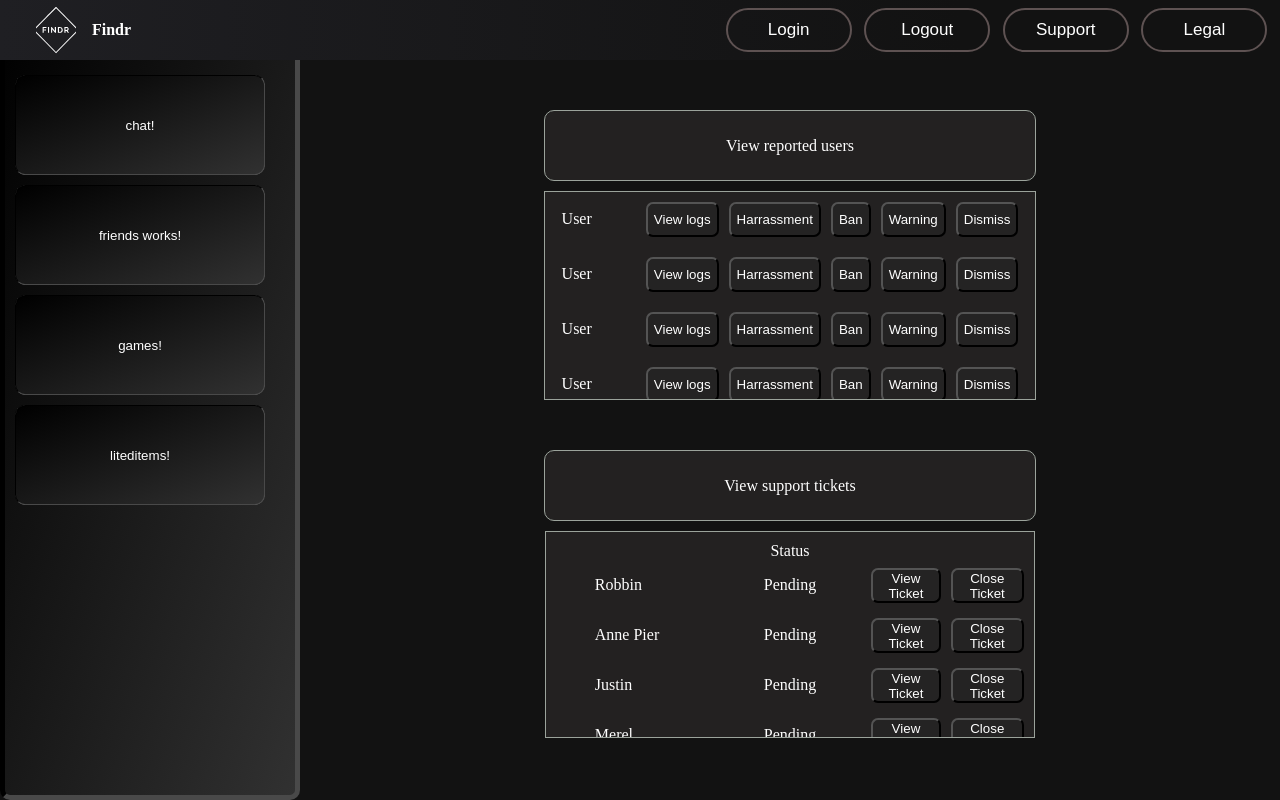
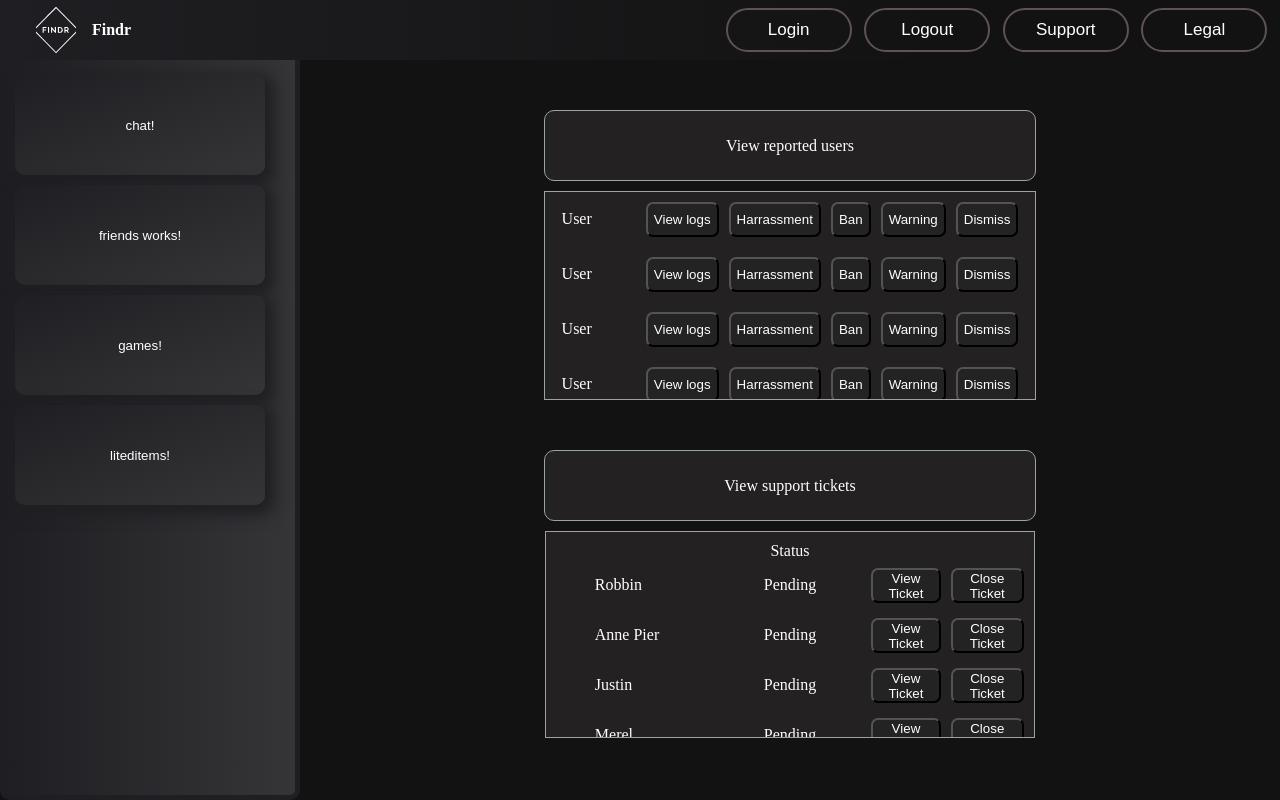
Before and after one commit to JustinMolema/Project2.4, an Angular app in the folder Findr/: page / in a window 1280 px wide. Built offline with nearby package versions, Linux system fonts and the light colour scheme.

Commit message:
Sidebar changes
Co-authored-by: AnnePierMerkus <AnnePierMerkus@users.noreply.github.com>
Co-authored-by: JustinMolema <JustinMolema@users.noreply.github.com>
Co-authored-by: Merel <mwfoekens@users.noreply.github.com>

```diff
--- a/Findr/src/app/navbar/chats/chats.component.css
+++ b/Findr/src/app/navbar/chats/chats.component.css
@@ -6,13 +6,14 @@ button {
     cursor: pointer;
     min-width: 250px;
     min-height: 100px;
-    background-image: linear-gradient(to bottom right, rgb(0, 0, 0), rgb(49, 49, 49));
+    background: linear-gradient(to bottom right, #1f1f23, #353538);
     margin-top: 10px;
     margin-left: 10px;
     margin-right: 10px;
     border-radius: 10px;
     color: white;
-    border: inset 1px rgb(73, 73, 73);
+    border: inset 0px rgb(73, 73, 73);
+    box-shadow:  5px 5px 15px 5px #1f1f23;
 }
 
 .navbarbutton:hover{
--- a/Findr/src/app/navbar/friends/friends.component.css
+++ b/Findr/src/app/navbar/friends/friends.component.css
@@ -6,13 +6,14 @@ button {
     cursor: pointer;
     min-width: 250px;
     min-height: 100px;
-    background-image: linear-gradient(to bottom right, rgb(0, 0, 0), rgb(49, 49, 49));
+    background: linear-gradient(to bottom right, #1f1f23, #353538);
     margin-top: 10px;
     margin-left: 10px;
     margin-right: 10px;
     border-radius: 10px;
     color: white;
-    border: inset 1px rgb(73, 73, 73);
+    border: inset 0px rgb(73, 73, 73);
+    box-shadow:  5px 5px 15px 5px #1f1f23;
 }
 
 .navbarbutton:hover{
@@ -22,7 +23,7 @@ button {
 
   @keyframes nvb-button-Animation{
     0%{
-      filter: brightness(100%)
+      filter: brightness(100%);
     }
     70%{
       filter: brightness(150%)
--- a/Findr/src/app/navbar/games/games.component.css
+++ b/Findr/src/app/navbar/games/games.component.css
@@ -6,13 +6,14 @@ button {
     cursor: pointer;
     min-width: 250px;
     min-height: 100px;
-    background-image: linear-gradient(to bottom right, rgb(0, 0, 0), rgb(49, 49, 49));
+    background: linear-gradient(to bottom right, #1f1f23, #353538);
     margin-top: 10px;
     margin-left: 10px;
     margin-right: 10px;
     border-radius: 10px;
     color: white;
-    border: inset 1px rgb(73, 73, 73);
+    border: inset 0px rgb(73, 73, 73);
+    box-shadow:  5px 5px 15px 5px #1f1f23;
 }
 
 .navbarbutton:hover{
--- a/Findr/src/app/navbar/listeditems/listeditems.component.css
+++ b/Findr/src/app/navbar/listeditems/listeditems.component.css
@@ -1,18 +1,20 @@
 button {
     border-radius: 10px;
+
 }
 
 .navbarbutton{
     cursor: pointer;
     min-width: 250px;
     min-height: 100px;
-    background-image: linear-gradient(to bottom right, rgb(0, 0, 0), rgb(49, 49, 49));
+    background: linear-gradient(to bottom right, #1f1f23, #353538);
     margin-top: 10px;
     margin-left: 10px;
     margin-right: 10px;
     border-radius: 10px;
     color: white;
-    border: inset 1px rgb(73, 73, 73);
+    border: inset 0px rgb(73, 73, 73);
+    box-shadow:  5px 5px 15px 5px #1f1f23;
 }
 
 .navbarbutton:hover{
--- a/Findr/src/app/navbar/navbar.component.css
+++ b/Findr/src/app/navbar/navbar.component.css
@@ -2,8 +2,8 @@
     position: fixed;
     padding-top: 60px;
     /* background-color: #1f1f23; */
-    background-image: linear-gradient(to bottom right, rgb(0, 0, 0), rgb(49, 49, 49));
-    border: inset 5px rgb(73, 73, 73);
+    background: linear-gradient(to right, #1f1f23, #353538);
+    border: 5px solid #1f1f23;
     border-radius: 10px;
     height: 100%;
     width: 300px;
@@ -12,36 +12,3 @@
     flex-direction: column;
     box-sizing: border-box;
 }
-
-.navbarbutton{
-    cursor: pointer;
-    background-color: linear-gradient(to bottom right, rgb(0, 0, 0), rgb(49, 49, 49));
-    border-radius: 10px;
-    border: inset 1px rgb(73, 73, 73);
-    text-align: center;
-    max-width: 300px;
-    min-width: 100px;
-    max-height: 100px;
-    min-height: 50px;
-
-    margin-top: 10px;
-    margin-left: 10px;
-    margin-right: 10px;
-}
-
-.navbarbutton:hover{
-  background-color: linear-gradient(to bottom right, rgb(45, 45, 45) 10%, rgb(95, 95, 95) 100%);
-  animation: nvb-button-Animation 2s ease-in-out infinite backwards;
-}
-
-@keyframes nvb-button-Animation{
-  0%{
-    filter: brightness(100%)
-  }
-  70%{
-    filter: brightness(150%)
-  }
-  100%{
-    filter: brightness(100%);
-  }
-}
```
Also changed, not shown: Findr/src/app/navbar/listeditems/listeditems.component.html (line endings or trailing spaces).
